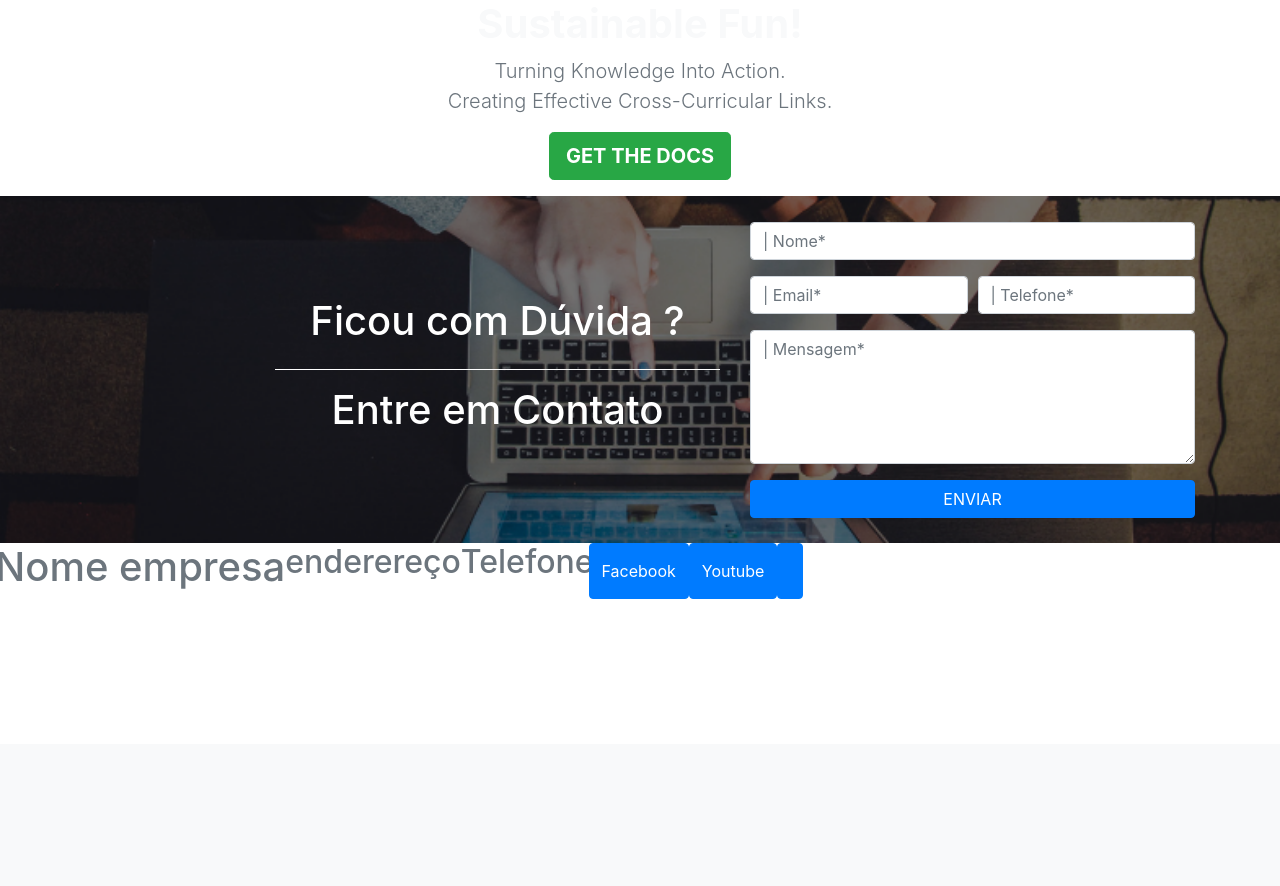
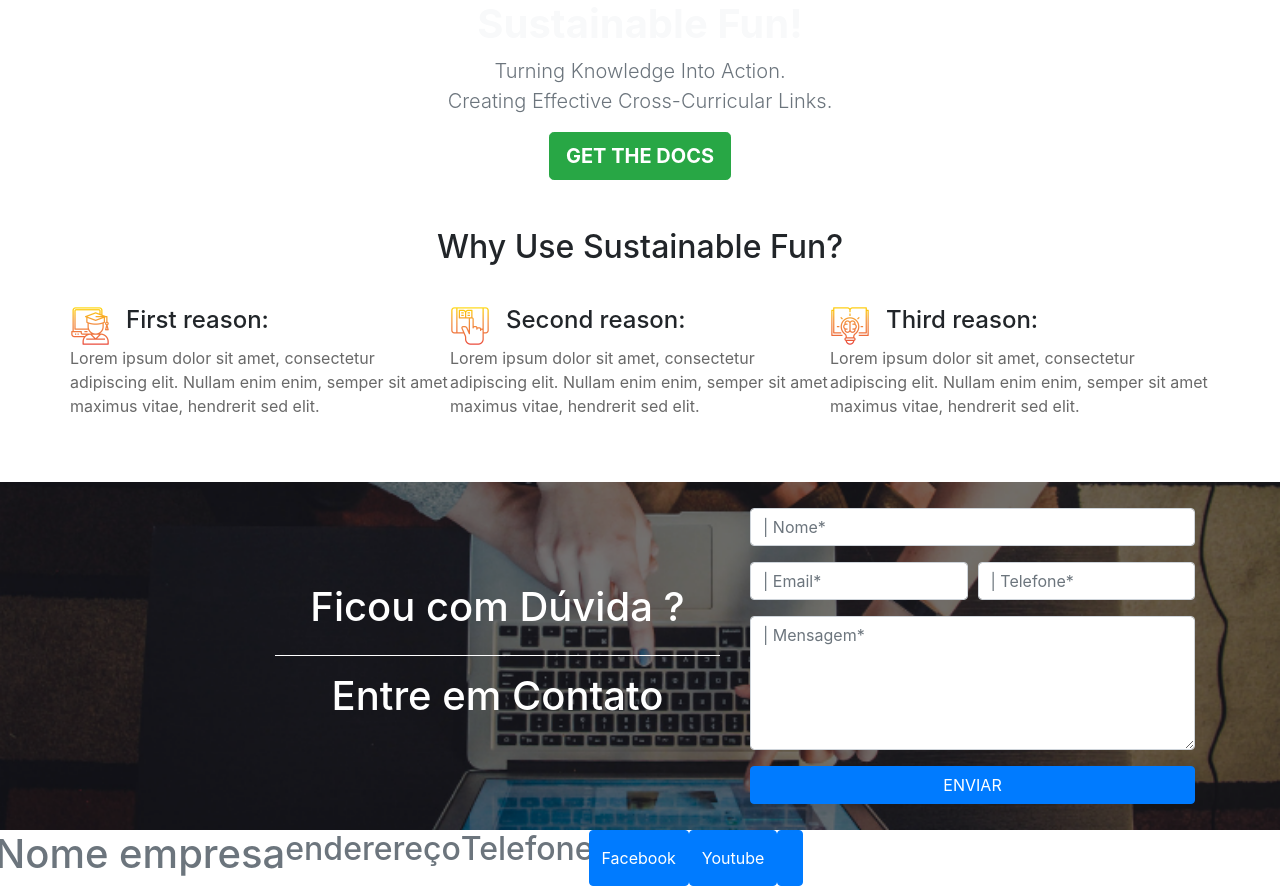
Before and after one commit to gballoni/Big-Buzz, a Django app: page / in a window 1280 px wide. Shown: the part 56-942 px from the top of the page. Before the commit the page ends 655 px from the top, so only its background shows below. Run offline with Django 3.2, Linux system fonts and the light colour scheme; some libraries are stand-ins or nearby versions.

Commit message:
Seção quase completa

```diff
--- /dev/null
+++ b/sustainablefun/base/static/css/home.css
@@ -0,0 +1,19 @@
+.top-margin {
+    margin-top:3rem !important;
+}
+
+.bottom-margin {
+    margin-bottom: 3rem !important;
+}
+
+.margin-between {
+    margin-top: 2rem !important;
+}
+
+.image {
+    margin-right: 1rem;
+}
+
+.paragraph {
+    color: dimgray;
+}
--- a/sustainablefun/templates/base.html
+++ b/sustainablefun/templates/base.html
@@ -17,6 +17,7 @@
     {% block styles %}
       <link rel="stylesheet" href="{% static 'css/base.css' %}">
       <link rel="stylesheet" href="{% static 'css/workshops.css' %}" type="text/css"/>
+      <link rel="stylesheet" href="{% static 'css/home.css' %}" type="text/css"/>
       <link rel="stylesheet" href="{% static 'css/contatoForms.css' %}">
       <link rel="stylesheet" href="{% static 'css/carousel.css' %}">
     {% endblock %}
--- a/sustainablefun/templates/conteudo/index.html
+++ b/sustainablefun/templates/conteudo/index.html
@@ -10,4 +10,43 @@
         <a href="#" class="btn btn-lg btn-success"><strong>GET THE DOCS</strong></a>
     </p>
 
+    {# segunda seção da home page (why use sustainable fun?) #}
+    <div class="container">
+        <div class="row top-margin justify-content-center">
+            <h2>Why Use Sustainable Fun?</h2>
+        </div>
+        <div class="row margin-between bottom-margin">
+            <div class="col-lg-4">
+                <div class="row">
+                    <img class="image" src="{% static 'images/006-graduate.png' %}" alt="formatura">
+                    <h4>First reason:</h4>
+                </div>
+                <div class="row">
+                    <p class="paragraph">Lorem ipsum dolor sit amet, consectetur adipiscing elit.
+                    Nullam enim enim, semper sit amet maximus vitae, hendrerit sed elit.</p>
+                </div>
+            </div>
+            <div class="col-lg-4">
+                <div class="row">
+                    <img class="image" src="{% static 'images/018-elearning.png' %}" alt="aprendizado eletronico">
+                    <h4>Second reason:</h4>
+                </div>
+                <div class="row">
+                    <p class="paragraph">Lorem ipsum dolor sit amet, consectetur adipiscing elit.
+                    Nullam enim enim, semper sit amet maximus vitae, hendrerit sed elit.</p>
+                </div>
+            </div>
+            <div class="col-lg-4">
+                <div class="row">
+                    <img class="image" src="{% static 'images/010-creative.png' %}" alt="criatividade">
+                    <h4>Third reason:</h4>
+                </div>
+                <div class="row">
+                    <p class="paragraph">Lorem ipsum dolor sit amet, consectetur adipiscing elit.
+                    Nullam enim enim, semper sit amet maximus vitae, hendrerit sed elit.</p>
+                </div>
+            </div>
+        </div>
+    </div>
+
 {% endblock content %}
```
Also changed, not shown: sustainablefun/base/static/images/006-graduate.png (added), sustainablefun/base/static/images/010-creative.png (added), sustainablefun/base/static/images/018-elearning.png (added).
